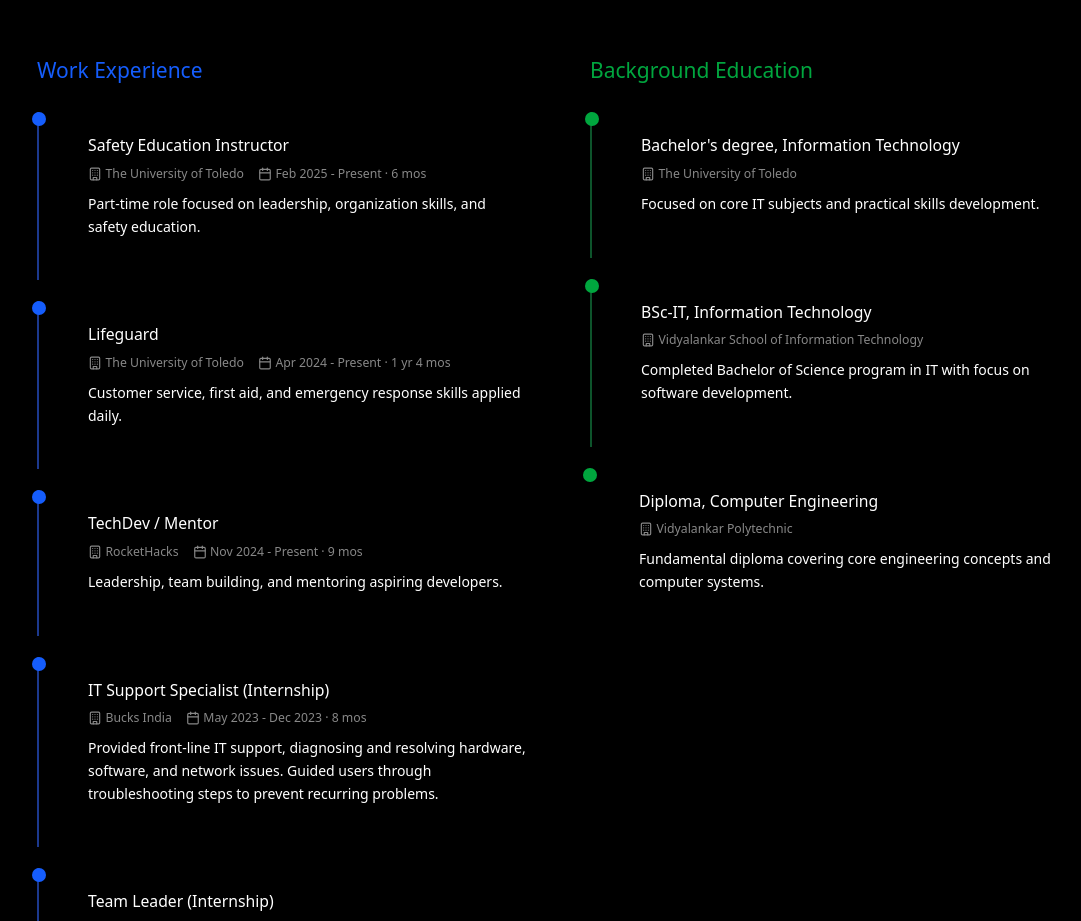
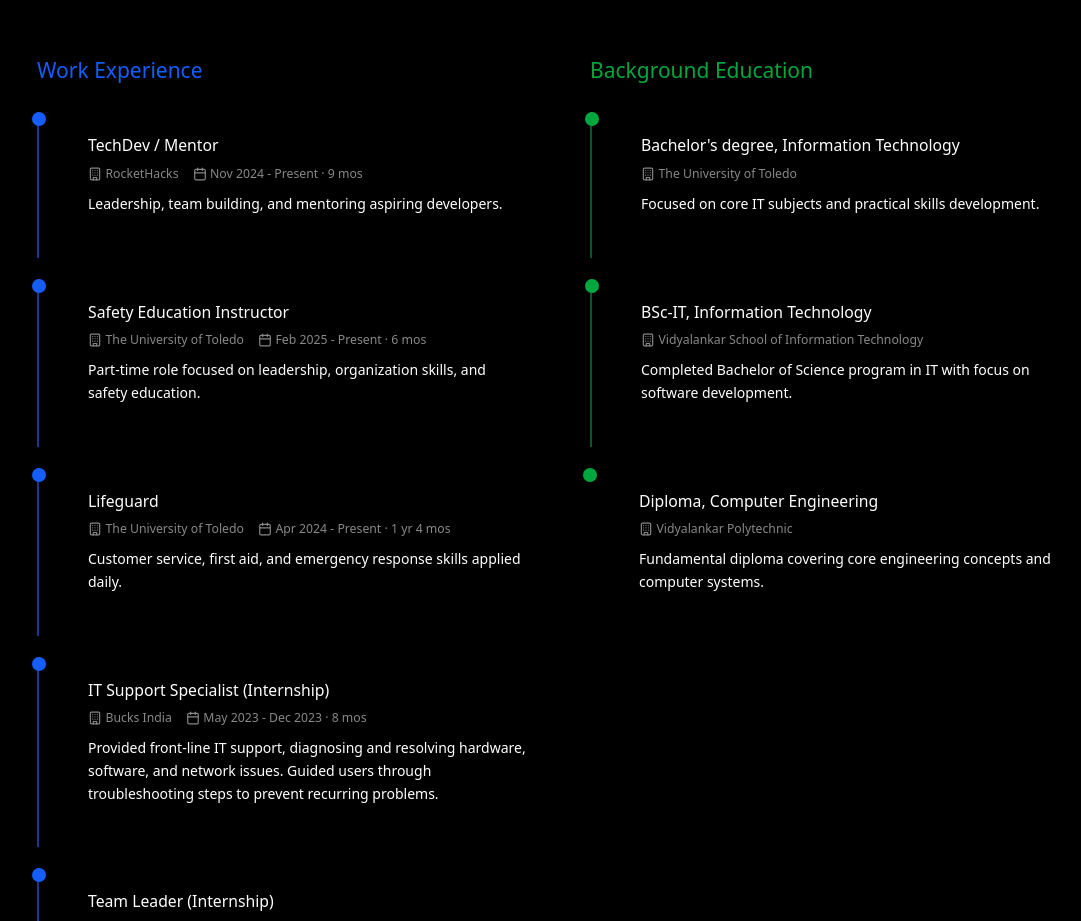
Before and after one commit to justprnv/portfolio-website, a React (Vite) app: page / in a window 1280 px wide. Shown: the part 3802-4723 px from the top of the page, without its empty margins (71-1152 px from the left). Built offline with nearby package versions, Linux system fonts and the light colour scheme.

Commit message:
resume update

```diff
--- a/src/components/ResumeSection.tsx
+++ b/src/components/ResumeSection.tsx
@@ -2,6 +2,13 @@ import { Calendar, Building } from 'lucide-react';
 
 const ResumeSection = () => {
   const workExperience = [
+    {
+      title: "TechDev / Mentor",
+      company: "RocketHacks",
+      duration: "Nov 2024 - Present · 9 mos",
+      description: "Leadership, team building, and mentoring aspiring developers.",
+      type: "work"
+    },
     {
       title: "Safety Education Instructor",
       company: "The University of Toledo",
@@ -14,13 +21,6 @@ const ResumeSection = () => {
       company: "The University of Toledo",
       duration: "Apr 2024 - Present · 1 yr 4 mos",
       description: "Customer service, first aid, and emergency response skills applied daily.",
-      type: "work"
-    },
-    {
-      title: "TechDev / Mentor",
-      company: "RocketHacks",
-      duration: "Nov 2024 - Present · 9 mos",
-      description: "Leadership, team building, and mentoring aspiring developers.",
       type: "work"
     },
     {
```
